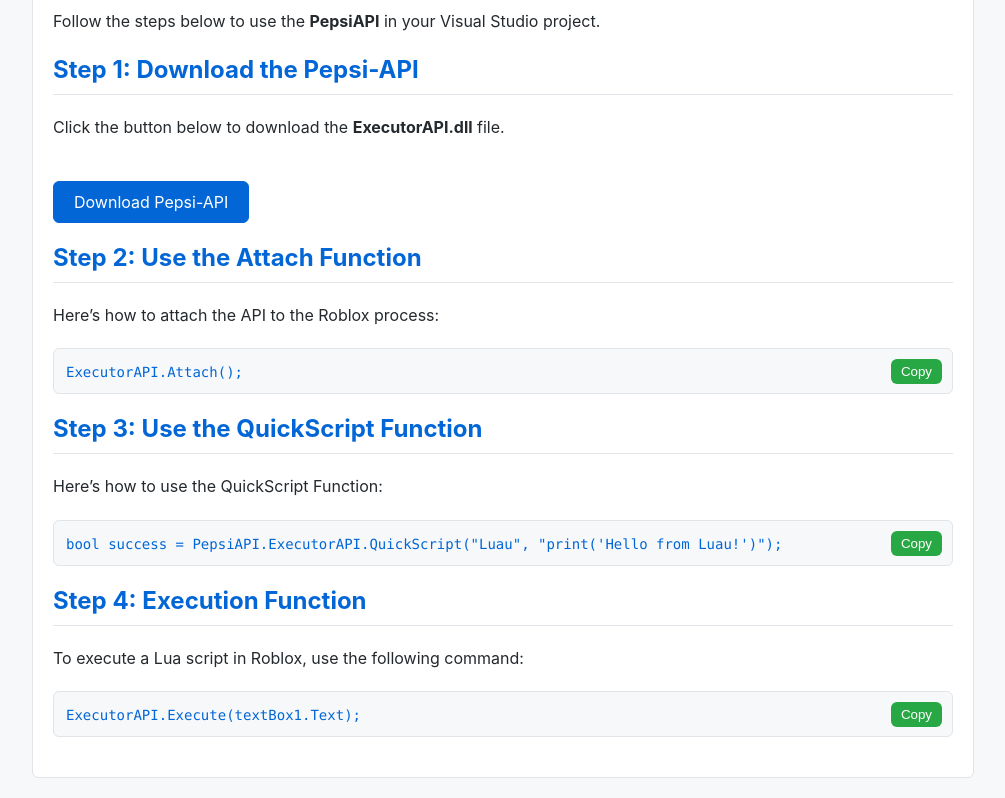
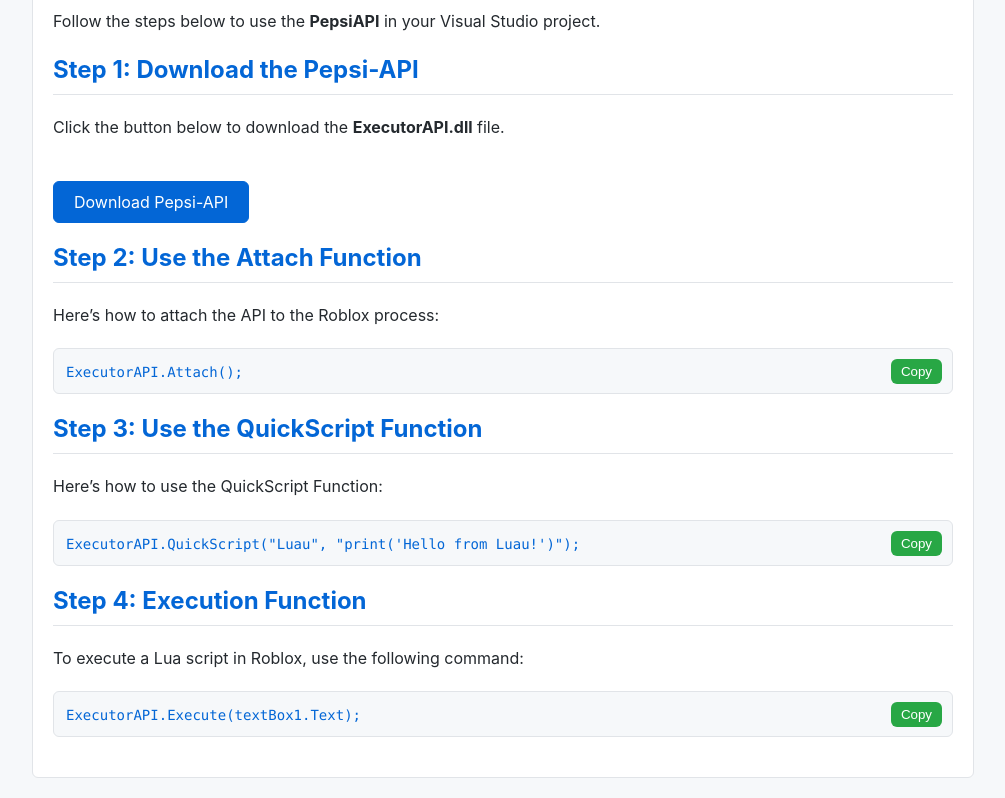
Before and after one commit to IAmTheExtremeUD/pepsiapi, a plain HTML site: page index.html in a window 1280 px wide. Shown: the part 123-921 px from the top of the page, without its empty margins (137-1142 px from the left). Drawn offline with Linux system fonts and the light colour scheme.

Commit message:
Update index.html

```diff
--- a/index.html
+++ b/index.html
@@ -124,7 +124,7 @@
             <p>Here’s how to use the QuickScript Function:</p>
 
             <div class="code-block">
-                <code>bool success = PepsiAPI.ExecutorAPI.QuickScript("Luau", "print('Hello from Luau!')");
+                <code>ExecutorAPI.QuickScript("Luau", "print('Hello from Luau!')");
 </code>
                 <button class="copy-button" onclick="copyToClipboard('bool success = PepsiAPI.ExecutorAPI.QuickScript("Luau", "print('Hello from Luau!')");
 ')">Copy</button>
```
